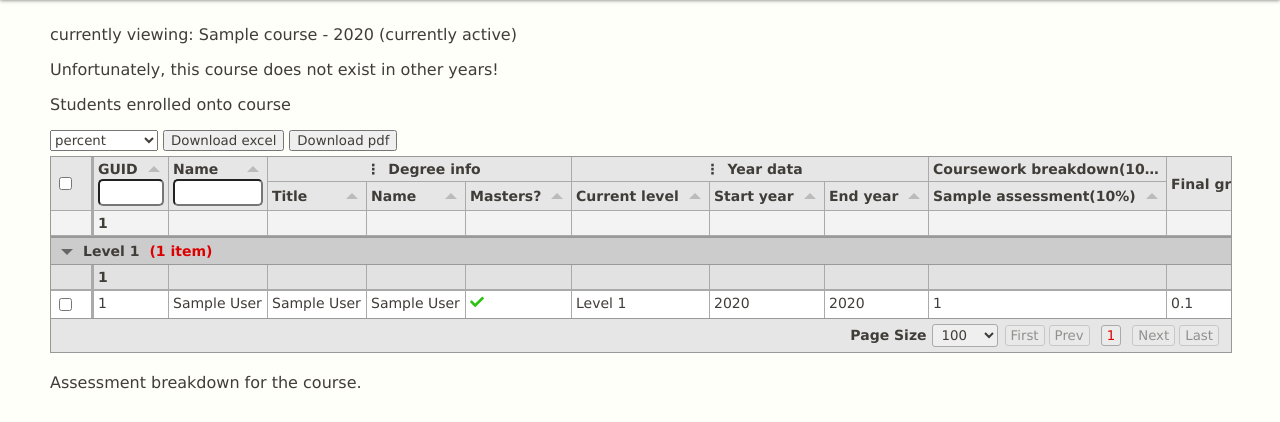
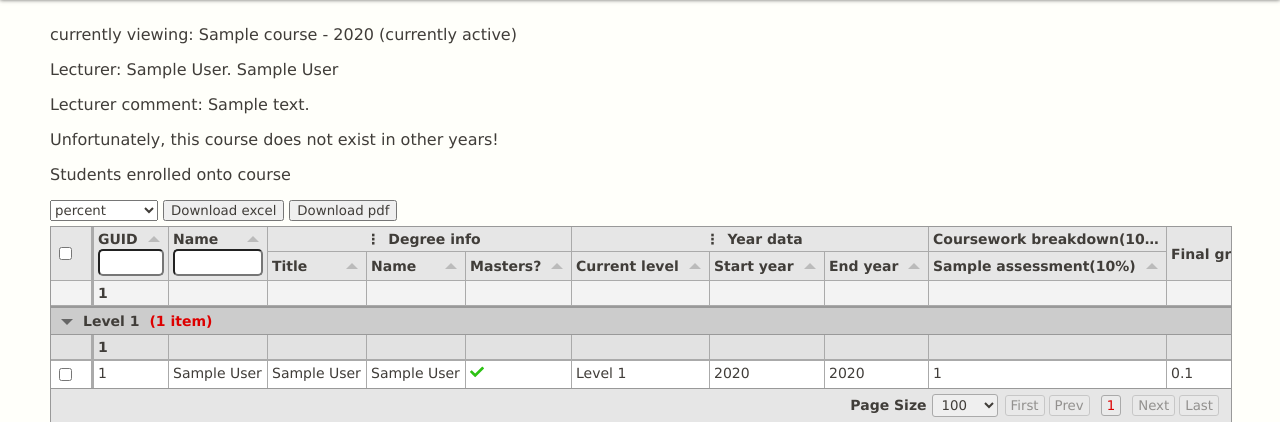
Before and after one commit to Kowalifwer/Exam-Board-UofG, a Django app: page /courses/000/2020/ in a window 1280 px wide. Shown: the part 100-522 px from the top of the page. Run offline with Django 4.2, Linux system fonts and the light colour scheme; tables that the repository leaves empty hold one stand-in row (values such as "Sample post"); some libraries are stand-ins or nearby versions.

Commit message:
brief lecturer info and comment added to course

```diff
--- a/general/models.py
+++ b/general/models.py
@@ -176,7 +176,7 @@ class Course(UUIDModel):
             'code': self.code,
             'name': self.name,
             'academic_year': self.academic_year,
-            'lecturer_comments': self.lecturer_comments,
+            'lecturer_comment': self.lecturer_comment,
             'credits': self.credits,
             'is_taught_now': self.is_taught_now,
 
--- a/general/views.py
+++ b/general/views.py
@@ -204,7 +204,7 @@ def course_view(request, code, year):
         'course_other_years': []
     }
     get_query_count("before fetching course", False)
-    for course in Course.objects.filter(code=code):
+    for course in Course.objects.filter(code=code).select_related("lecturer"):
         if course.academic_year == year:
             context['current_course'] = course
         else:
--- a/templates/general/course.html
+++ b/templates/general/course.html
@@ -6,7 +6,11 @@
 {% endblock %}
 
 {% block body %}
-    currently viewing: {{current_course.verbose_name}}
+    <p>currently viewing: {{current_course.verbose_name}}</p>
+    <p>Lecturer: {{current_course.lecturer}}</p>
+    {%if current_course.lecturer_comment%}
+        <p>Lecturer comment: {{current_course.lecturer_comment}}</p>
+    {%endif%}
     {%if course_other_years%}
         <p>other years:</p>
         {%for course in course_other_years%}
```
Also changed, not shown: general/migrations/0001_initial.py, general/migrations/0006_rename_lecturer_comments_course_lecturer_comment_and_more.py.
